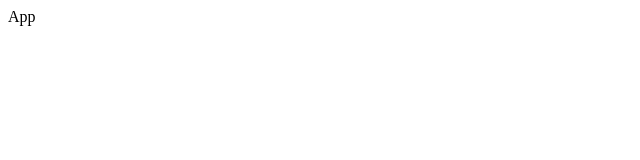
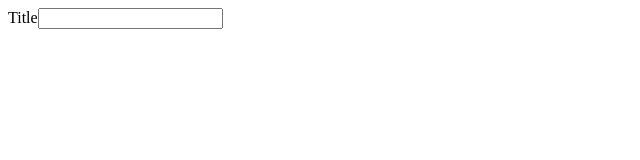
Before and after one commit to wali55/books, a React (Vite) app: page / in a window 1280 px wide. Shown: the top 160 px of the page, without its empty margins (0-640 px from the left). Built offline with nearby package versions, Linux system fonts and the light colour scheme.

Commit message:
BookCreate

```diff
--- a/src/App.jsx
+++ b/src/App.jsx
@@ -1,5 +1,18 @@
+import { useState } from 'react';
+import BookCreate from './components/BookCreate';
+
 function App() {
-    return <div>App</div>;
+    const [books, setBooks] = useState([]);
+
+    const createBook = (title) => {
+        console.log('Add book with:', title)
+    };
+
+    return (
+    <div>
+        <BookCreate onCreate={createBook} />
+    </div>
+    );
 }
 
 export default App;
--- a/src/components/BookCreate.jsx
+++ b/src/components/BookCreate.jsx
@@ -1,5 +1,14 @@
-function BookCreate() {
-    return <div>BookCreate</div>;
+import { useState } from 'react';
+
+function BookCreate({ onCreate }) {
+    return (
+    <div>
+        <form>
+            <label>Title</label>
+            <input />
+        </form>
+    </div>
+    );
 }
 
 export default BookCreate;
```
